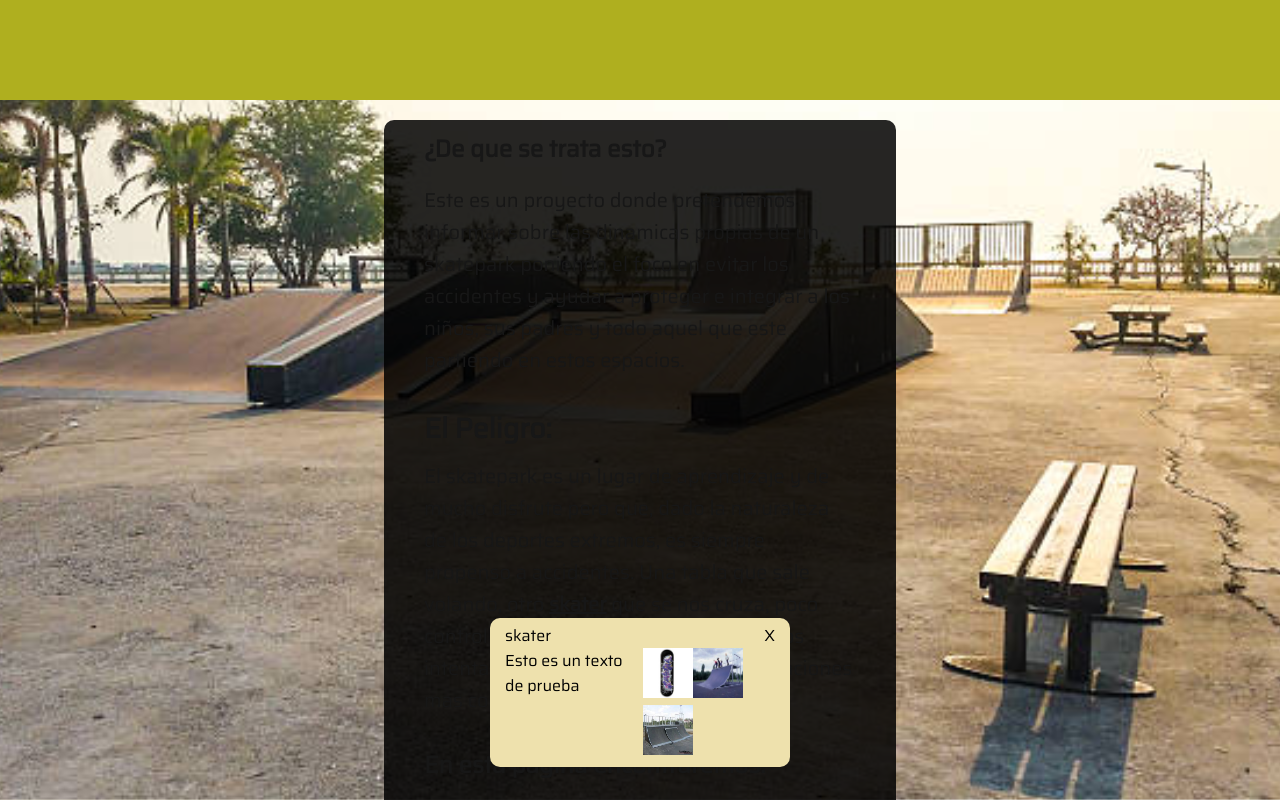
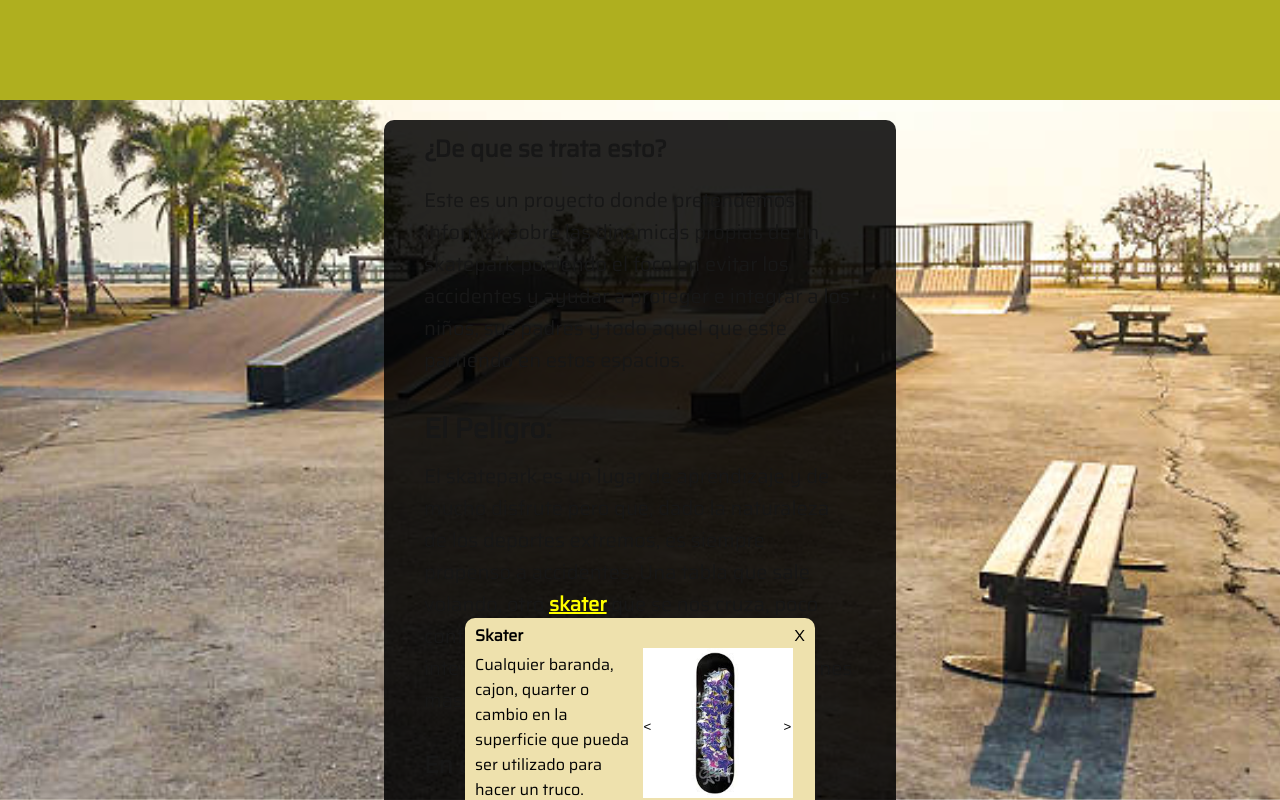
Before and after one commit to jgrandon/skatepark-info, a Next.js app: page /home in a window 1280 px wide. Both pictures are taken after a click on the element "skater". Shown: the top 800 px of the page. Built offline with nearby package versions, Linux system fonts and the light colour scheme.

Commit message:
feature (tooltip): add embla carousel for images display

```diff
--- a/package.json
+++ b/package.json
@@ -9,6 +9,7 @@
     "lint": "eslint"
   },
   "dependencies": {
+    "embla-carousel-react": "^8.6.0",
     "next": "16.1.6",
     "react": "19.2.3",
     "react-dom": "19.2.3",
--- a/src/components/library/index.js
+++ b/src/components/library/index.js
@@ -5,7 +5,7 @@ export function Library (word) {
 
 const archive = {
     "skater": { // just for testing
-        content: "Esto es un texto de prueba",
+        content: "Cualquier baranda, cajon, quarter o cambio en la superficie que pueda ser utilizado para hacer un truco.",
         images: [
             'skate-1.jpeg',
             'quarter-1.jpeg',
--- a/src/components/skate-slang/index.jsx
+++ b/src/components/skate-slang/index.jsx
@@ -24,6 +24,9 @@ export function Slang (props) {
     ref={ref}
     className={styles.term}
     onClick={handleClick}
+    style={{
+        color: open ? 'yellow' : 'white'
+    }}
     >
         {word}
     </span>
--- /dev/null
+++ b/src/components/tooltip/images.jsx
@@ -0,0 +1,38 @@
+'use client'
+import useEmblaCarousel from 'embla-carousel-react'
+import styles from './images.module.css'
+
+export function Images ({data}) {
+    const [emblaRef, emblaApi] = useEmblaCarousel({
+        loop:true,
+        watchDrag: () => false
+    })
+
+    return(
+        <div className={styles.imagesWrapper}>
+            <div className={styles.embla__viewport} ref={emblaRef}>
+                <div className={styles.embla__container}>
+                    {data?.map((image, index) => (
+                        <div
+                        key={`tooltip-image-${index}`}
+                        className={styles.embla__slide}
+                        >
+                            <img
+                            src={`/library/${image}`}
+                            width={150}
+                            height={150}
+                            />
+                        </div>
+                    ))}
+                    {/*}
+                    <div className={styles.embla__slide}>Slide 1</div>
+                    <div className={styles.embla__slide}>Slice2</div>
+                    <div className={styles.embla__slide}>Slice3</div>
+                        */}
+                </div>
+            </div>
+            <button className={styles.embla__prev} onClick={() => emblaApi.scrollPrev()}>{"<"}</button>
+            <button className={styles.embla__next} onClick={() => emblaApi.scrollNext()}>{">"}</button>
+        </div>
+    )
+}
--- /dev/null
+++ b/src/components/tooltip/images.module.css
@@ -0,0 +1,37 @@
+.imagesWrapper {
+    /* background-color: red; */
+    width: 150px;
+    position: relative;
+    display: inline-block;
+}
+
+.embla__viewport {
+    overflow: hidden;
+}
+
+.embla__container {
+    display: flex;
+    touch-action: pan-y pinch-zoom;
+}
+
+.embla__slide {
+    flex: 0 0 100%;
+    min-width: 0;
+}
+.embla__prev, .embla__next {
+    position: absolute;
+    top: 50%;
+    transform: translateY(-50%);
+    height: 20px;
+    width: 10px;
+    /* border-radius: 50%; */
+    background-color: white;
+    color: black;
+    border: 0px;
+}
+.embla__prev {
+    left: 0px;
+}
+.embla__next {
+    right: 0px;
+}
--- a/src/components/tooltip/index.jsx
+++ b/src/components/tooltip/index.jsx
@@ -3,7 +3,7 @@ import Image from 'next/image'
 import { useTooltip } from '@/providers/tooltip'
 import styles from './tooltip.module.css'
 import { Library } from '../library'
-
+import { Images }from './images'
 
 export function Tooltip ()
 {
@@ -69,27 +69,20 @@ export function Tooltip ()
             top: anchorPosition + 30
         }}
         >
-            <div>
-            {word}
-            </div>
+            <div className={styles.title}>{word}</div>
+
             <div
             className={styles.tooltipCloseButton}
             onClick={() => closeTooltip()}
             >X</div>
-            <div className={styles.content}>
-                <div>
-                {wordDefinition?.content}
 
-                </div>
-                <div>
-                    {wordDefinition?.images.map(image => (
-                        <Image
-                        src={`/library/${image}`}
-                        width={50}
-                        height={50}
-                        />
-                    ))}
-                </div>
+            <div className={styles.contentWrapper}>
+                <div className={styles.content}>{wordDefinition?.content}</div>
+
+                { !wordDefinition?.images
+                    ? null
+                    : <Images data={wordDefinition.images}/>
+                }
             </div>
         </div>
     )
--- a/src/components/tooltip/tooltip.module.css
+++ b/src/components/tooltip/tooltip.module.css
@@ -5,10 +5,10 @@
   transform: translateX(-50%);
   z-index: 10;
 
-  width: 300px;
+  width: 350px;
   background: #eee1ad;
   color: black;
-  padding: 5px 15px;
+  padding: 5px 10px;
   border-radius: 10px;
 
   display: grid;
@@ -22,9 +22,21 @@
 .tooltipCloseButton:hover {
     cursor: pointer;
 }
-.content {
+.contentWrapper {
     grid-column: span 8;
     display: grid;
     gap: 5px;
     grid-template-columns: 1fr 1fr;
+
 }
+.content {
+    display:flex;
+    align-items: center;
+}
+.title {
+    font-weight: 600;
+}
+.title::first-letter {
+    text-transform: capitalize;
+
+}
--- a/src/pages/app.module.css
+++ b/src/pages/app.module.css
@@ -13,6 +13,7 @@
     display: flex;
     justify-content: center;
     padding: 20px 0px;
+    margin-bottom: 150px;
 }
 .content {
     padding: 10px 40px;
--- a/src/pages/home/disclaimer.jsx
+++ b/src/pages/home/disclaimer.jsx
@@ -1,4 +1,5 @@
 import styles from "@/styles/Home.module.css"
+import { Slang } from '@/components/skate-slang'
 
 export default function Disclaimer () {
     return <div>
@@ -6,7 +7,7 @@ export default function Disclaimer () {
                 ¡OJO!
             </div>
             <div>
-                Es importante destacar que no estas obligado a tomar ninguna de estas recomendaciones, pero si las sigues garantizas la seguridad de tu hijo y la buena relacion con las demas personas que usan el espacio
+                Es importante destacar que no estas obligado a tomar ninguna de estas recomendaciones, pero si las sigues garantizas la seguridad de tu hijo y la buena relacion con las demas personas que usan el espacio. <Slang word="baranda"/>
             </div>
         </div>
 }
```
Also changed, not shown: 1 other file (tests, documents, lock files or other folders).
